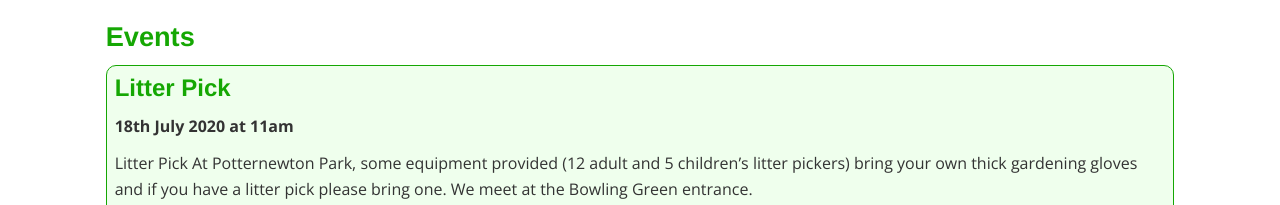
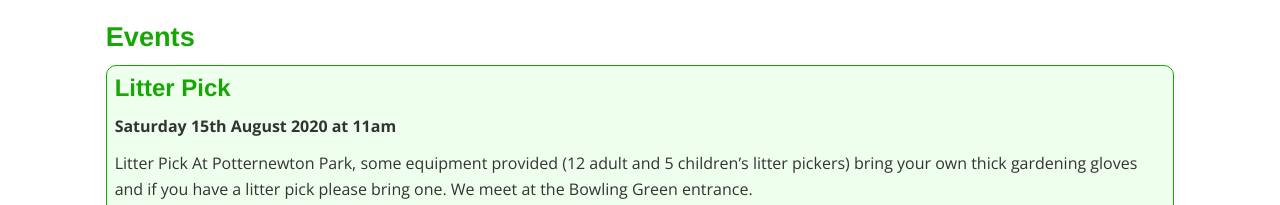
Before and after one commit to potternewtonpark/potternewtonpark.github.io, a website: page index.html in a window 1280 px wide. Shown: the part 1364-1569 px from the top of the page. Drawn offline with nearby package versions, Linux system fonts and the light colour scheme; a web font is replaced by a local one.

```diff
--- a/index.html
+++ b/index.html
@@ -110,7 +110,7 @@
           <h2>Events</h2>
           <div class="event">
             <h3>Litter Pick</h3>
-            <p><strong>18th July 2020 at 11am</strong></p>
+            <p><strong>Saturday 15th August 2020 at 11am</strong></p>
             <p>
               Litter Pick At Potternewton Park, some equipment provided (12
               adult and 5 children’s litter pickers) bring your own thick
```
